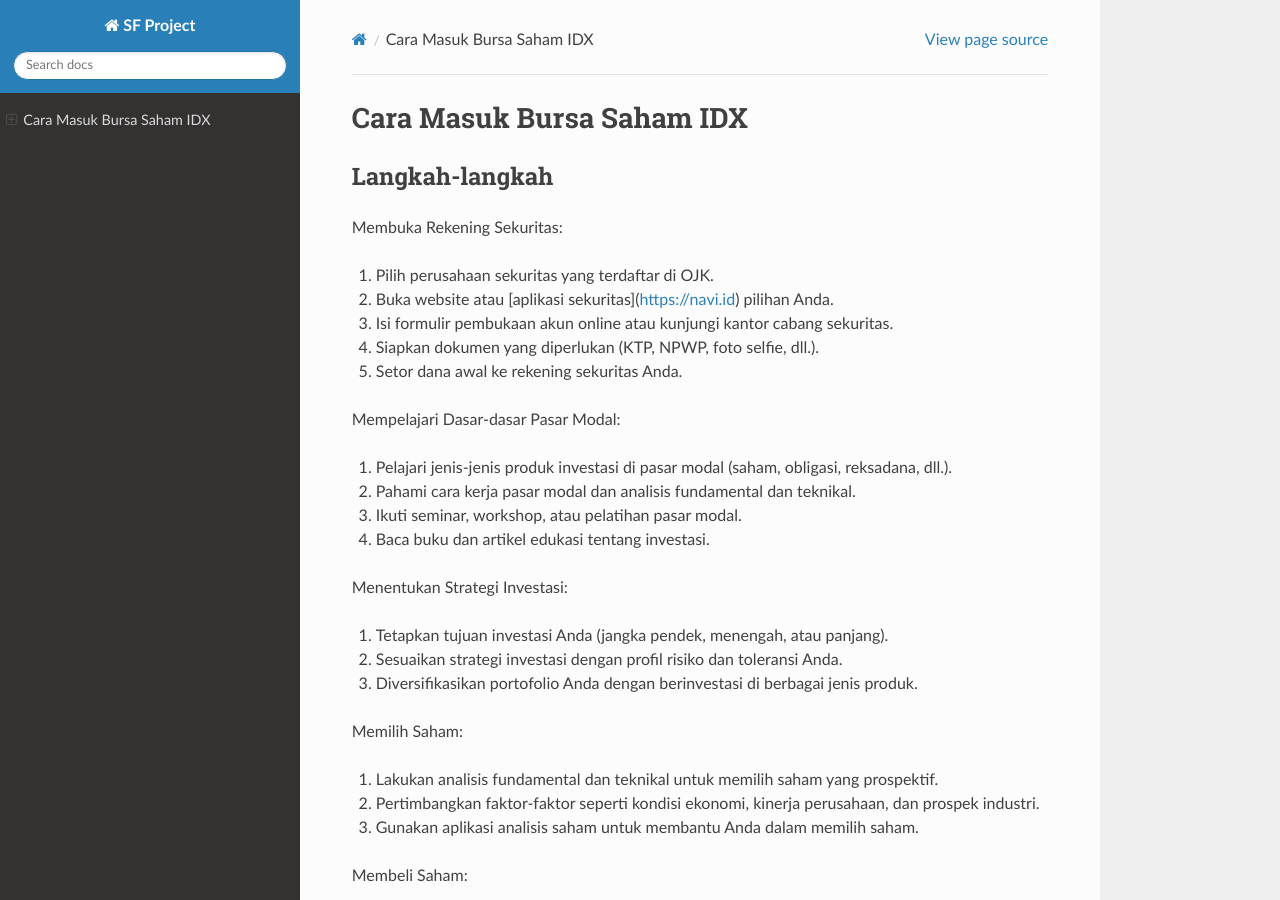
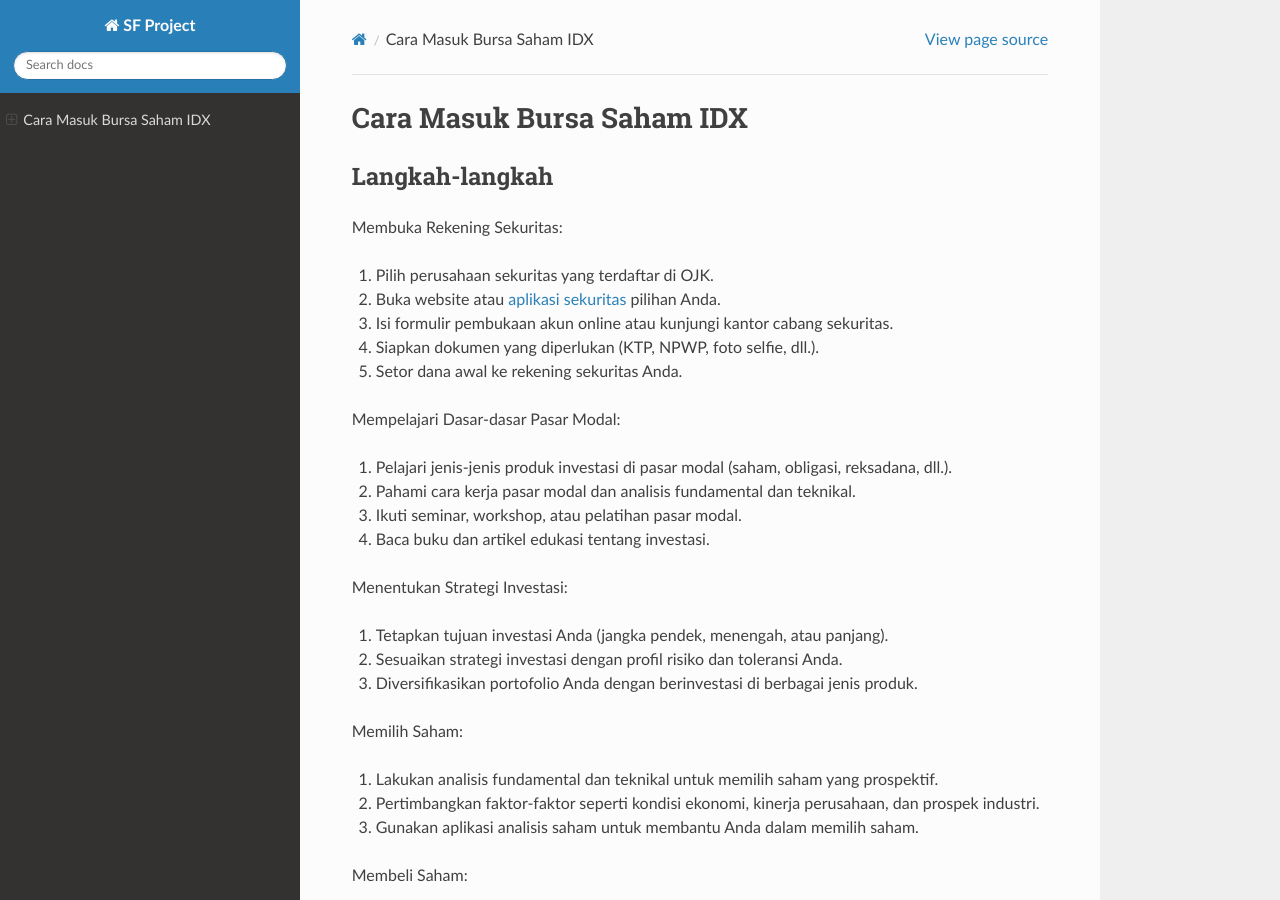
Before and after one commit to hairunstd/bursaidx, a Sphinx documentation site: the page built from docs/index.rst, in a window 1280 px wide and 900 px high. Built offline with Sphinx 7.4.7 and the Read the Docs theme 2.0.0, drawn with Linux system fonts in a browser that asks for light colours.

Commit message:
Update index.rst

```diff
--- a/docs/index.rst
+++ b/docs/index.rst
@@ -7,7 +7,7 @@ Langkah-langkah
 Membuka Rekening Sekuritas:
 
 1. Pilih perusahaan sekuritas yang terdaftar di OJK.
-2. Buka website atau [aplikasi sekuritas](https://navi.id) pilihan Anda.
+2. Buka website atau `aplikasi sekuritas <https://navi.id>`_ pilihan Anda.
 3. Isi formulir pembukaan akun online atau kunjungi kantor cabang sekuritas.
 4. Siapkan dokumen yang diperlukan (KTP, NPWP, foto selfie, dll.).
 5. Setor dana awal ke rekening sekuritas Anda.
```
